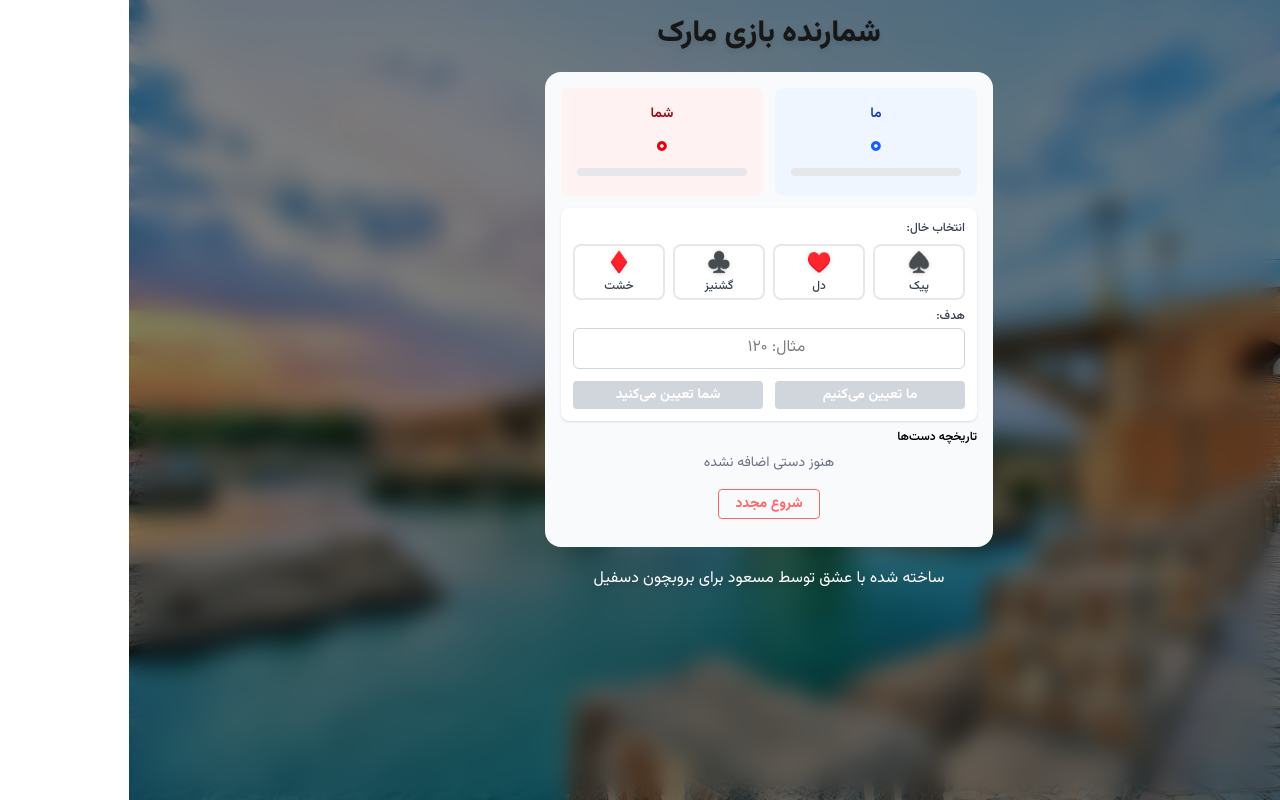
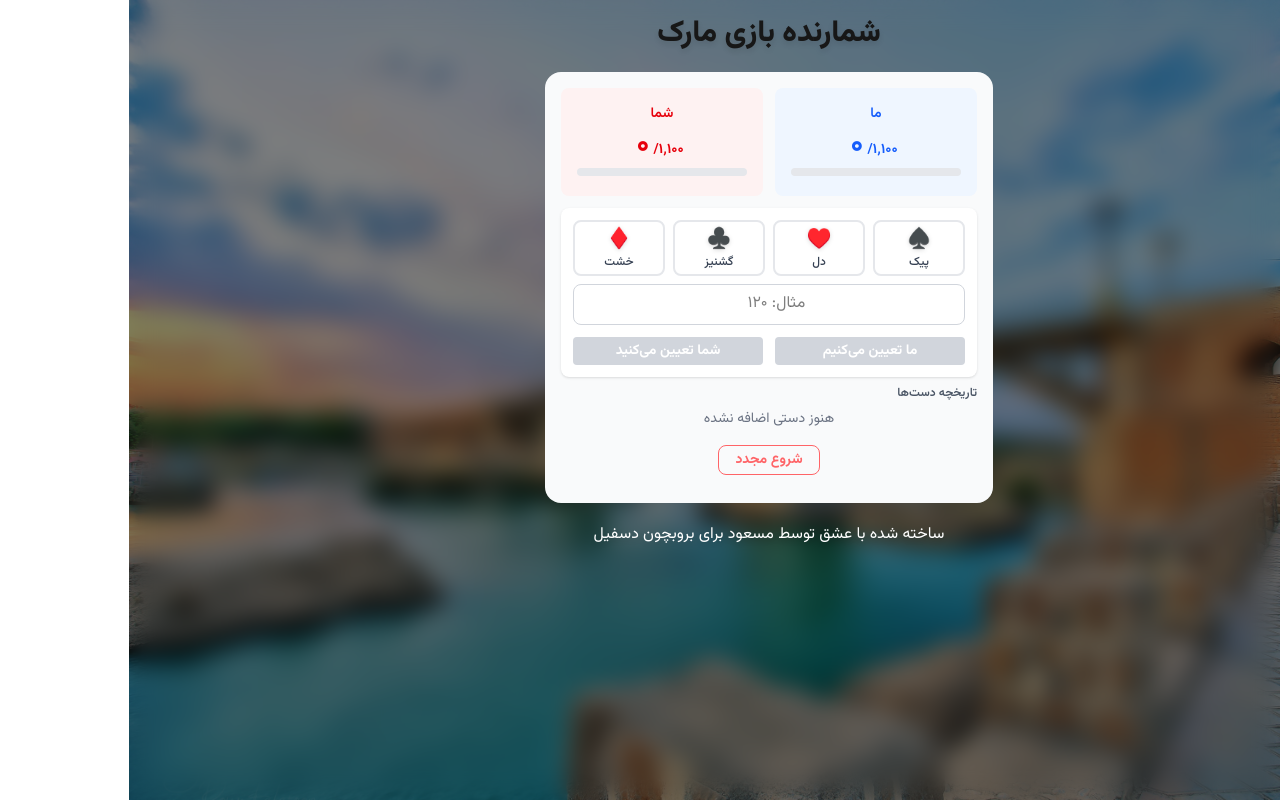
Before and after one commit to ghmasood/mark-game-counter, a Next.js app: page / in a window 1280 px wide. Built offline with nearby package versions, Linux system fonts and the light colour scheme.

Commit message:
fix: some style

```diff
--- a/src/components/GameCounter.tsx
+++ b/src/components/GameCounter.tsx
@@ -94,25 +94,27 @@ export default function GameCounter() {
       {/* Total Scores with Progress Bars */}
       <div className='grid grid-cols-2 gap-3 mb-3'>
         <div className='text-center p-4 bg-blue-50 rounded-lg'>
-          <h3 className='text-sm font-semibold text-blue-800 mb-1'>ما</h3>
+          <h3 className='text-sm font-semibold text-blue-600 mb-1'>ما</h3>
           <div className='text-3xl font-bold text-blue-600 mb-1'>
             {total.WE.toLocaleString('fa')}
+            <span className='text-sm px-1'>/{(1100).toLocaleString('fa')}</span>
           </div>
-          <div className='w-full bg-gray-200 rounded-full h-2 mb-1'>
+          <div className='w-full bg-gray-200 rounded-full h-2 mb-1 overflow-hidden'>
             <div
-              className='bg-blue-600 h-2 rounded-full transition-all duration-300'
+              className='bg-blue-600 h-2  transition-all duration-300 '
               style={{ width: `${getProgressPercentage(total.WE)}%` }}
             ></div>
           </div>
         </div>
         <div className='text-center p-4 bg-red-50 rounded-lg'>
-          <h3 className='text-sm font-semibold text-red-800 mb-1'>شما</h3>
+          <h3 className='text-sm font-semibold text-red-600 mb-1'>شما</h3>
           <div className='text-3xl font-bold text-red-600 mb-1'>
             {total.YOU.toLocaleString('fa')}
+            <span className='text-sm px-1'>/{(1100).toLocaleString('fa')}</span>
           </div>
-          <div className='w-full bg-gray-200 rounded-full h-2 mb-1'>
+          <div className='w-full bg-gray-200 rounded-full h-2 mb-1 overflow-hidden'>
             <div
-              className='bg-red-600 h-2 rounded-full transition-all duration-300'
+              className='bg-red-600 h-2 transition-all duration-300 '
               style={{ width: `${getProgressPercentage(total.YOU)}%` }}
             ></div>
           </div>
@@ -124,9 +126,6 @@ export default function GameCounter() {
         <div className='bg-white p-3 rounded-lg mb-2 shadow-sm'>
           {/* Suit Selection */}
           <div className='mb-2'>
-            <label className='block text-xs font-medium text-gray-700 mb-2'>
-              انتخاب خال:
-            </label>
             <div className='grid grid-cols-4 gap-2'>
               {suits.map((suit) => (
                 <button
@@ -151,9 +150,6 @@ export default function GameCounter() {
 
           {/* Target Input */}
           <div className='mb-3'>
-            <label className='block text-xs font-medium text-gray-700 mb-1'>
-              هدف:
-            </label>
             <input
               type='number'
               min='85'
@@ -162,7 +158,7 @@ export default function GameCounter() {
               value={targetInput}
               onChange={(e) => setTargetInput(e.target.value)}
               placeholder={`مثال: ${(120).toLocaleString('fa')}`}
-              className='w-full px-2 py-2 text-sm border border-gray-300 rounded-md focus:outline-none focus:ring-2 focus:ring-blue-500 text-center text-black'
+              className='w-full px-2 py-2 text-sm border border-gray-300 rounded-lg focus:outline-none focus:ring-2 focus:ring-blue-500 text-center text-black'
             />
           </div>
 
@@ -222,7 +218,7 @@ export default function GameCounter() {
           {/* Quick Score Options */}
           <div className='mb-3'>
             <p className='text-xs text-gray-600 mb-2'>انتخاب سریع:</p>
-            <div className='grid grid-cols-3 gap-1'>
+            <div className='grid grid-cols-3 gap-2'>
               {validScoreOptions
                 .filter((option) => {
                   if (currentTargetSetter === 'WE') {
@@ -235,10 +231,11 @@ export default function GameCounter() {
                   <button
                     key={index}
                     onClick={() => setNewRound(option)}
-                    className='px-2 py-1 text-xs bg-violet-100 hover:bg-violet-200 text-violet-800 rounded border'
+                    className='px-2 py-1 text-xs bg-amber-100 hover:bg-amber-200 text-amber-800 rounded border'
                   >
                     ما:
-                    {option.WE} شما:
+                    {option.WE} <br />
+                    شما:
                     {option.YOU}
                   </button>
                 ))}
@@ -259,7 +256,7 @@ export default function GameCounter() {
                 onChange={(e) =>
                   handleScoreChange('WE', parseInt(e.target.value) || 0)
                 }
-                className='w-full text-black px-2 py-2 text-sm border border-gray-300 rounded-md focus:outline-none focus:ring-2 focus:ring-blue-500 text-center'
+                className='w-full text-black px-2 py-2 text-sm border border-gray-300 rounded-xl focus:outline-none focus:ring-2 focus:ring-blue-500 text-center'
               />
             </div>
             <div>
@@ -275,7 +272,7 @@ export default function GameCounter() {
                 onChange={(e) =>
                   handleScoreChange('YOU', parseInt(e.target.value) || 0)
                 }
-                className='w-full text-black px-2 py-2 text-sm border border-gray-300 rounded-md focus:outline-none focus:ring-2 focus:ring-blue-500 text-center'
+                className='w-full text-black px-2 py-2 text-sm border border-gray-300 rounded-xl focus:outline-none focus:ring-2 focus:ring-blue-500 text-center'
               />
             </div>
           </div>
@@ -289,7 +286,7 @@ export default function GameCounter() {
           <button
             onClick={handleAddRound}
             disabled={newRound.WE + newRound.YOU !== 165}
-            className='w-full bg-green-500 hover:bg-green-600 disabled:bg-gray-300 text-white font-bold py-3 px-4 rounded transition-colors text-sm'
+            className='w-full bg-green-500 hover:bg-green-600 disabled:bg-gray-300 text-white font-bold py-1 px-4 rounded-lg transition-colors text-sm'
           >
             افزودن دست
           </button>
@@ -298,7 +295,7 @@ export default function GameCounter() {
 
       {/* Rounds History */}
       <div className='mb-1'>
-        <h3 className='text-xs font-semibold mb-1 text-black'>
+        <h3 className='text-xs font-semibold mb-1 text-gray-600'>
           تاریخچه دست‌ها
         </h3>
         {rounds.length === 0 ? (
@@ -357,7 +354,7 @@ export default function GameCounter() {
       <div className='text-center my-3'>
         <button
           onClick={resetScores}
-          className='border border-red-400 cursor-pointer hover:bg-red-600 text-red-400 hover:text-white font-bold py-1 px-4 rounded transition-colors text-sm'
+          className='border border-red-400 cursor-pointer hover:bg-red-600 text-red-400 hover:text-white font-bold py-1 px-4 rounded-lg transition-colors text-sm'
         >
           شروع مجدد
         </button>
```
